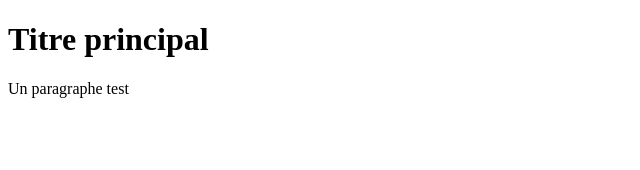
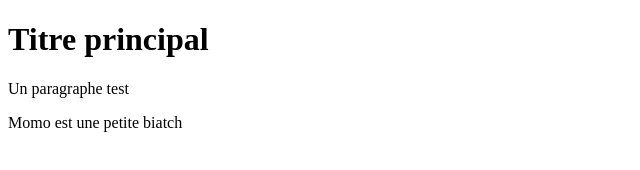
Before and after one commit to AzMohamedAz/AzRepository1, a plain HTML site: page index.htm in a window 1280 px wide. Shown: the whole page, without its empty margins (0-640 px from the left). Drawn offline with Linux system fonts and the light colour scheme.

Commit message:
nouveau commit

```diff
--- a/index.htm
+++ b/index.htm
@@ -9,5 +9,6 @@
 <body>
     <h1>Titre principal</h1>
     <p>Un paragraphe test</p>
+    <p>Momo est une petite biatch</p>
 </body>
 </html>
```
